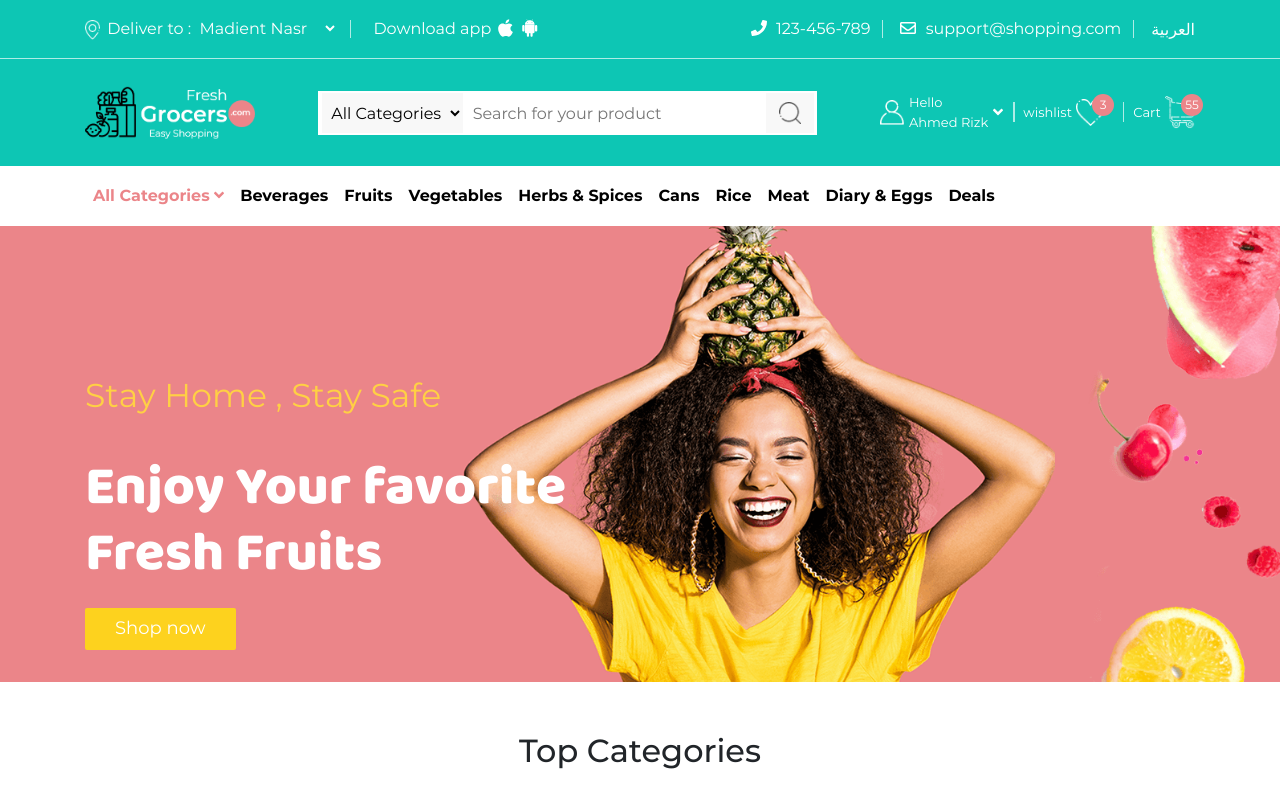
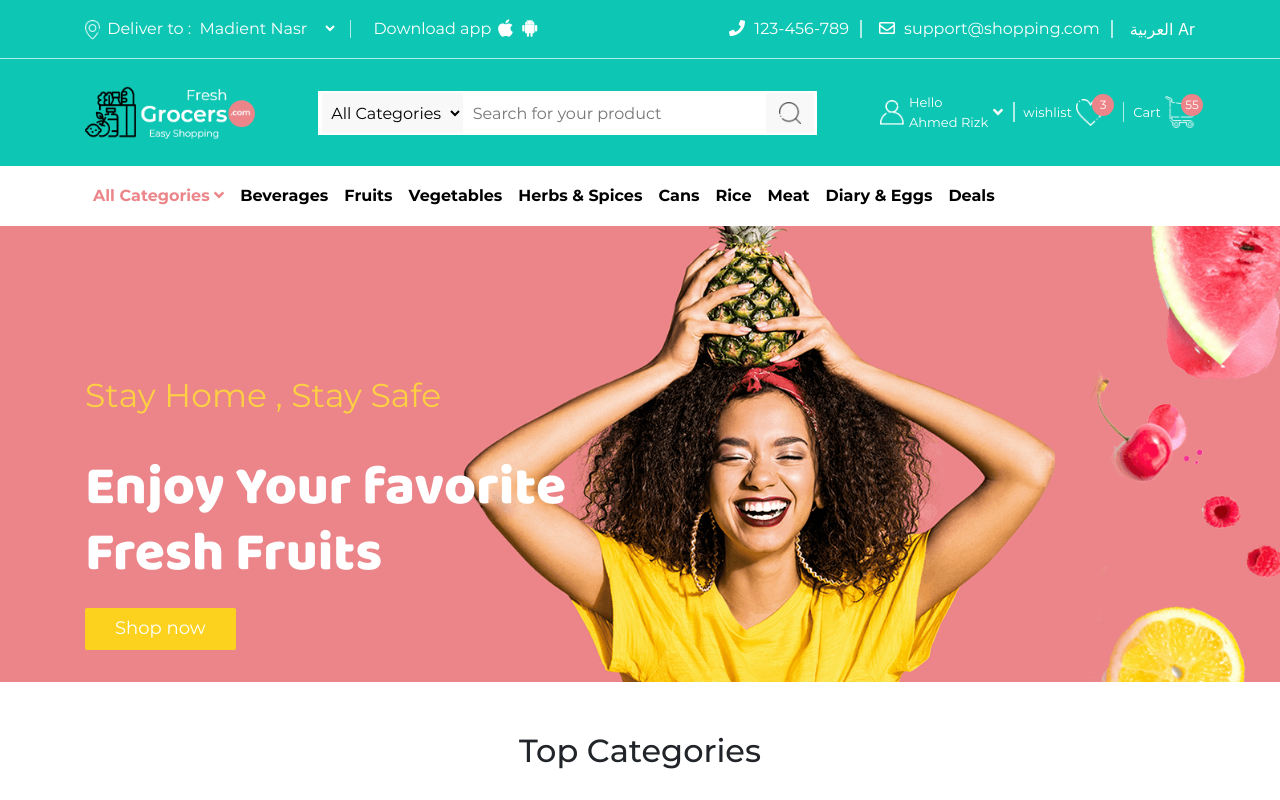
Before and after one commit to AhmedRezk-fe/FinalMarket, a website: page index.html in a window 1280 px wide. Shown: the top 800 px of the page. Drawn offline with Linux system fonts and the light colour scheme.

Commit message:
2 commint

```diff
--- a/index.html
+++ b/index.html
@@ -57,7 +57,7 @@
                                 support@shopping.com
                             </li>
                             <li class="">
-                                <a href="#">العربية </a>
+                                <a href="#">العربية Ar</a>
                             </li>
                         </ul>
                     </div>
--- a/package.json
+++ b/package.json
@@ -8,7 +8,7 @@
     "compile-sass" : "node-sass sass/main.scss css/style.css --watch "
   },
   "keywords": [],
-  "author": "",
+  "author": "Ahmed Rizk",
   "license": "ISC",
   "dependencies": {},
   "devDependencies": {
```
